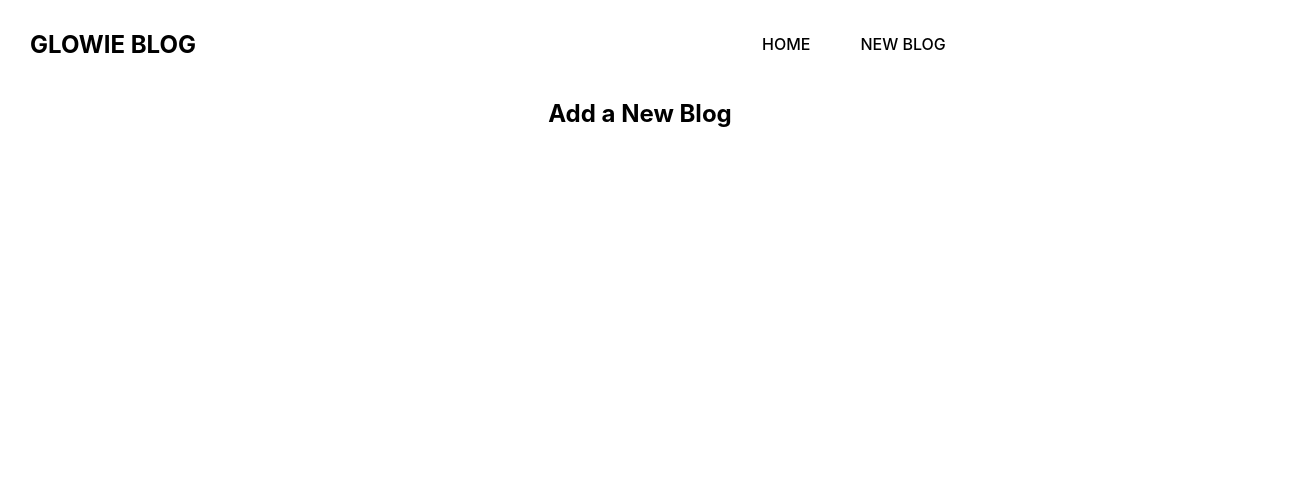
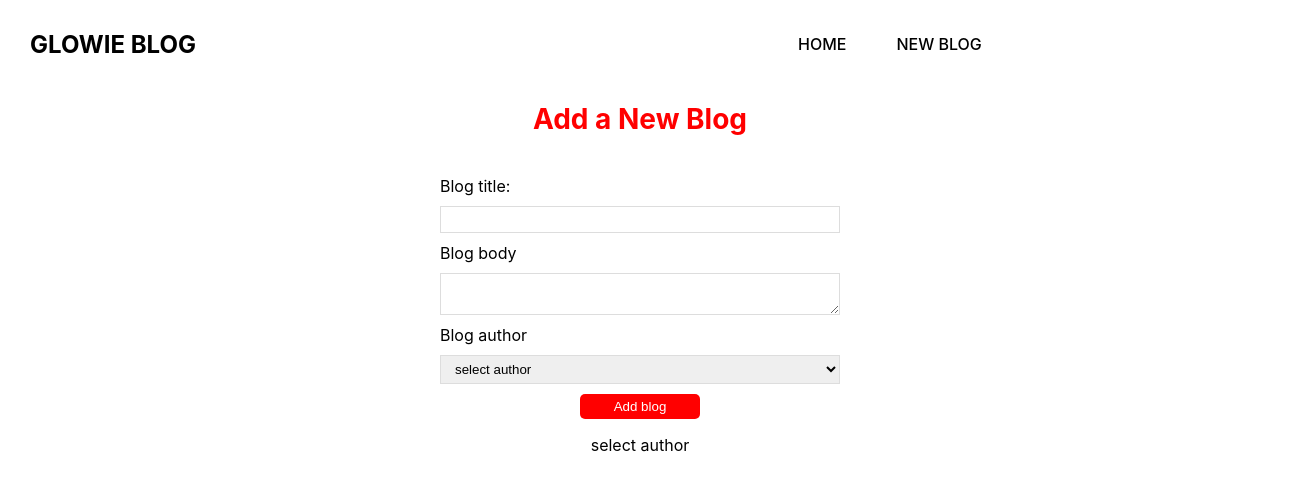
Before and after one commit to ochosteve08/Cyberdev, a React (Create React App) app: page /create in a window 1280 px wide. Shown: the top 490 px of the page, 1310 px wide, since content can reach past the window. Built offline with nearby package versions, Linux system fonts and the light colour scheme.

Commit message:
added create and delete blog functions, including not found page

```diff
--- a/src/App.css
+++ b/src/App.css
@@ -48,6 +48,14 @@
   justify-content: space-between;
   align-items: center;
   margin: 10px 30px;
+
+  width: 100%;
+}
+
+.navbar a{
+  text-decoration: none;
+  color: black;
+
 }
 
 .link{
@@ -65,3 +73,40 @@
   color: black;
   font-weight: 500;
 }
+
+.create{
+  max-width: 400px;
+  margin: 0 auto;
+  text-align: center;
+
+}
+
+.create h2{
+  color: red;
+  margin-bottom: 40px;
+  font-size: 28px;
+}
+
+.create label{
+  display: block;
+  text-align: left;
+}
+
+.create input, .create select, .create textarea{
+  width: 100%;
+  margin: 10px 0;
+  padding: 5px 10px;
+  border: 1px solid #ddd;
+  box-sizing: border-box;
+  display: block;
+}
+
+.create button{
+  background: red;
+  width: 30%;
+  padding: 5px;
+  border-radius: 5px;
+  border: none;
+  color: white;
+  cursor: pointer;
+}
--- a/src/App.js
+++ b/src/App.js
@@ -4,6 +4,7 @@ import {BrowserRouter as Router,Route, Switch} from 'react-router-dom' ;
 import Navbar from './component/Navbar';
 import Create from './component/Create';
 import BLogDetails from './component/BlogDetails';
+import NotFound from './component/NotFound';
 
 
 
@@ -26,6 +27,9 @@ const App=()=>
                 <Route path="/blogs/:id" >
                    <BLogDetails/>
                 </Route>
+                <Route path="*" >
+                  <NotFound/>
+                </Route>
               </Switch>
 
 
--- a/src/component/BlogDetails.js
+++ b/src/component/BlogDetails.js
@@ -1,22 +1,29 @@
-import { useParams } from "react-router-dom";
+import {useHistory, useParams } from "react-router-dom";
 import useFetch from "./useFetch";
 
 const BLogDetails = () => {
     const {id} = useParams();
-     const  {data: blogs, isLoading, error} = useFetch("http://localhost:3000/blogs/"+id)
-    console.log( useFetch("http://localhost:3000/blogs/"+id)
-  )
+    const history = useHistory();
+    const  {data: blog, isLoading, error} = useFetch("http://localhost:3000/blogs/"+id)
+    const handleClick =()=>{
+      fetch("http://localhost:3000/blogs/"+id,{
+        method: "DELETE",
+      }).then(()=>{
+        history.push("/");
+      })
+    }
 
     return (
          <div className="blog-details">
 
             {isLoading && <div>Page is Loading.....</div>}
             {error && <div>{error}</div>}
-            {blogs && (
+            {blog && (
                 <article>
-                <h2>{blogs.title}</h2>
-                <p>written by {blogs.author}</p>
-                <div>{blogs.body} </div>
+                <h2>{blog.title}</h2>
+                <p>written by {blog.author}</p>
+                <div>{blog.body} </div>
+                <button onClick={handleClick}>Delete</button>
 
 
                 </article>
--- a/src/component/Create.js
+++ b/src/component/Create.js
@@ -1,7 +1,71 @@
+import { useState } from "react";
+import { useHistory } from "react-router-dom";
+
 const Create = () => {
+
+const[title, setTitle] = useState("");
+const[body, setBody] = useState("");
+const[author, setAuthor] = useState("select author");
+const [isLoading, setIsLoading] = useState(false);
+const history=useHistory();
+const handleSubmit=(event)=>{
+        event.preventDefault();
+        const blog = {title, body, author};
+        setIsLoading(true);
+
+        fetch("http://localhost:3000/blogs", {
+            method: "POST",
+            headers: {"content-type": "application/json"},
+            body: JSON.stringify(blog)
+        }).then(()=>{
+            console.log("blog created");
+            setIsLoading(false);
+              history.push("/")
+    })
+
+
+
+
+}
+
+
     return (
         <div className ="create" >
             <h2>Add a New Blog</h2>
+            <form onSubmit={handleSubmit}>
+                <label>Blog title:</label>
+                <input
+                    type="text"
+                    value= {title}
+                    onChange = {(event)=> setTitle(event.target.value)}
+                    required
+                />
+                <label>Blog body</label>
+                <textarea
+                     value={body}
+                     onChange={(event)=> setBody(event.target.value)}
+
+
+                    required
+                    ></textarea>
+                <label>Blog author</label>
+                <select
+                    value={author}
+                    onChange={(event)=> setAuthor(event.target.value)}
+                    >
+                    <option value="">select author</option>
+                    <option value="sam">sam</option>
+                    <option value="paul">paul</option>
+                    <option value="happy">happy</option>
+                </select>
+                {!isLoading&& <button>Add blog</button>}
+                {isLoading && <button disabled>Adding blog...</button>}
+                <p>{title}</p>
+                <p>{body}</p>
+                <p>{author}</p>
+
+
+            </form>
 
         </div>
       );
--- a/src/component/Navbar.js
+++ b/src/component/Navbar.js
@@ -5,7 +5,8 @@ const Navbar = () => {
     return (
         <nav>
             <div className="navbar">
-                <h1>GLOWIE BLOG</h1>
+                 <Link to="/" ><h1>GLOWIE BLOG</h1></Link>
+
                 <ul className="link">
                     <li> <Link to="/">HOME </Link></li>
                     <li><Link to="/create">NEW BLOG</Link></li>
--- /dev/null
+++ b/src/component/NotFound.js
@@ -0,0 +1,14 @@
+import { Link } from "react-router-dom";
+
+const NotFound = () => {
+    return (
+        <div className="not-found">
+        <h2>Sorry!!!</h2>
+        <p>That page cannot be found</p>
+        <Link to="/">Back to Homepage</Link>
+
+        </div>
+     );
+}
+
+export default NotFound;
--- a/src/component/useFetch.js
+++ b/src/component/useFetch.js
@@ -16,7 +16,7 @@ const useFetch =(url)=>{
              fetch( url, {signal: abortControls.signal })
             .then(res =>{
                             if (!res.ok){
-                                throw Error("something is wrong  the endpoint connection")
+                                throw Error("something is wrong, check the endpoint connection...")
                             }
 
                             return res.json();
```
Also changed, not shown: data/db.json (indentation only).
